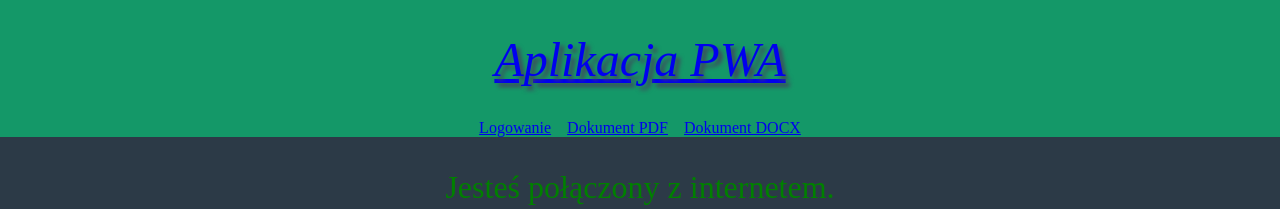
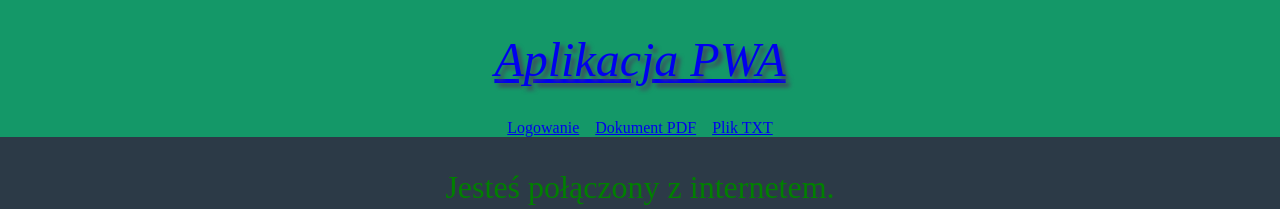
Before and after one commit to AdrianZdankowski/projekt-inzynierski-pwa, a React (Vite) app in the folder frontend/: page / in a window 1280 px wide. Shown: the top 209 px of the page. Built offline with nearby package versions, Linux system fonts and the light colour scheme.

Commit message:
fix a typo in Header.tsx

```diff
--- a/frontend/src/components/header.tsx
+++ b/frontend/src/components/header.tsx
@@ -11,7 +11,7 @@ const Header = () => {
         >
             <Link to="/login">Logowanie</Link>
             <Link to="/pdf-file">Dokument PDF</Link>
-            <Link to="/txt-file">Dokument DOCX</Link>
+            <Link to="/txt-file">Plik TXT</Link>
         </Stack>
 
         </header>
```
